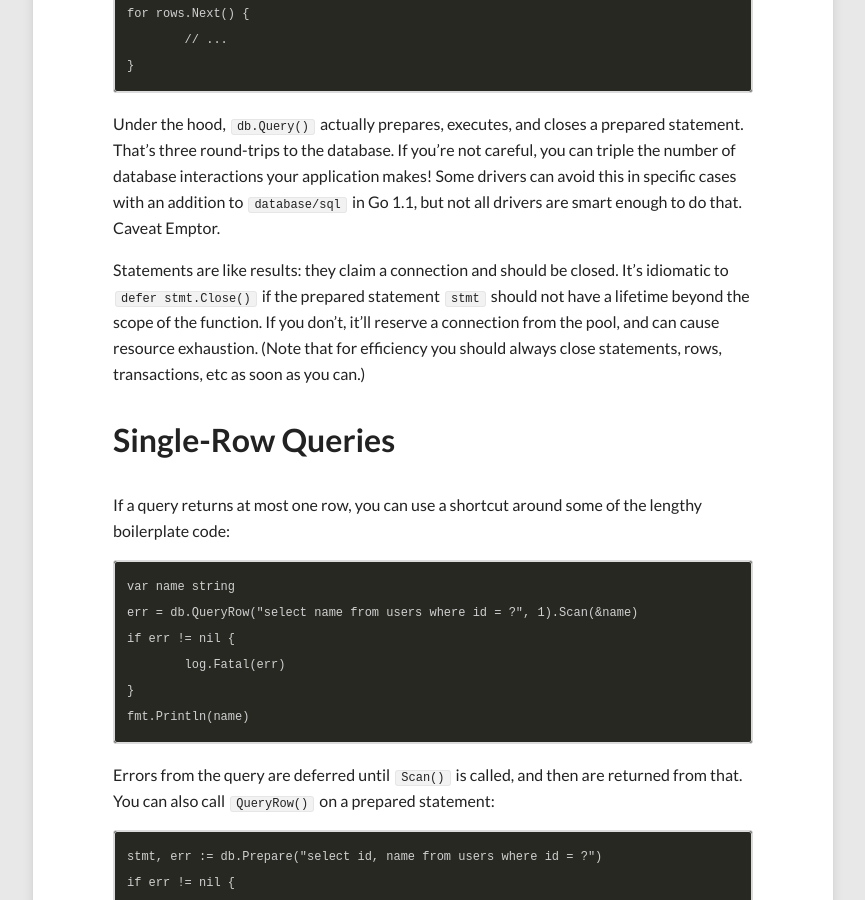
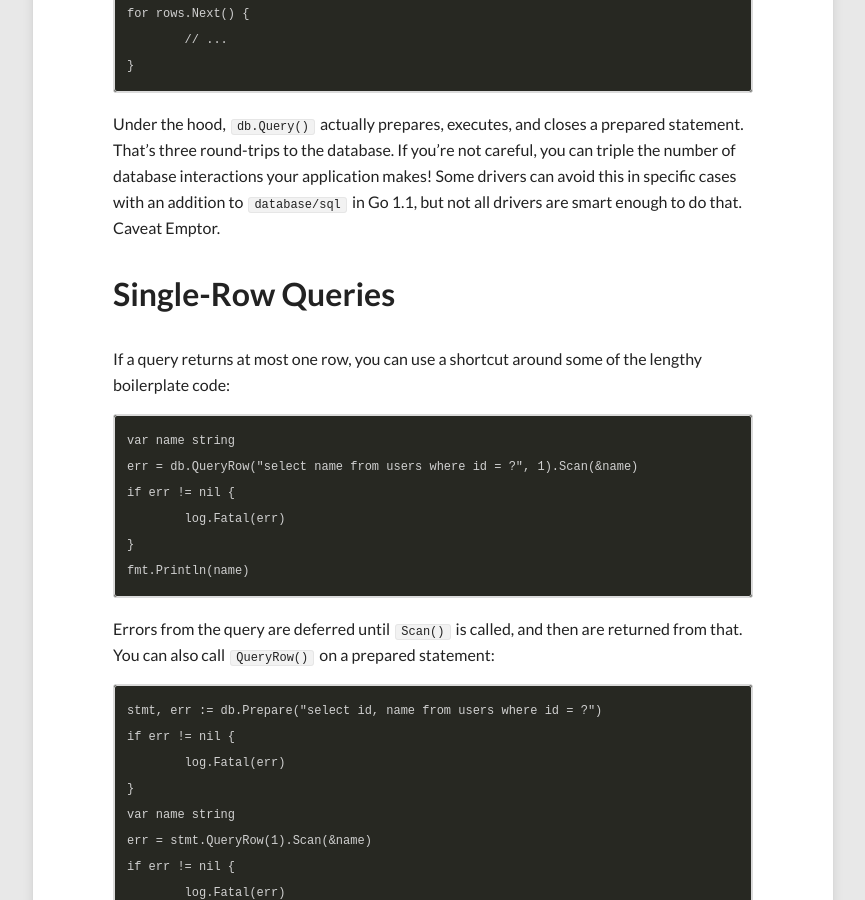
Before and after one commit to VividCortex/go-database-sql-tutorial, a Jekyll site: the page built from retrieving.md, in a window 1280 px wide and 900 px high, scrolled down 3043 px. Shown: the whole window, without its empty margins (207-1072 px from the left). Built offline with Jekyll 4.4.1, drawn with Linux system fonts in a browser that asks for light colours; nearby versions of some CDN libraries.

Commit message:
Statements do not reserve connections

```diff
--- a/retrieving.md
+++ b/retrieving.md
@@ -120,13 +120,6 @@ can triple the number of database interactions your application makes! Some
 drivers can avoid this in specific cases with an addition to `database/sql` in
 Go 1.1, but not all drivers are smart enough to do that. Caveat Emptor.
 
-Statements are like results: they claim a connection and should be closed. It's
-idiomatic to `defer stmt.Close()` if the prepared statement `stmt` should not
-have a lifetime beyond the scope of the function. If you don't, it'll reserve a
-connection from the pool, and can cause resource exhaustion. (Note that for
-efficiency you should always close statements, rows, transactions, etc as soon
-as you can.)
-
 Single-Row Queries
 ==================
 
```
Also changed, not shown: surprises.md (+1 -1 lines).
